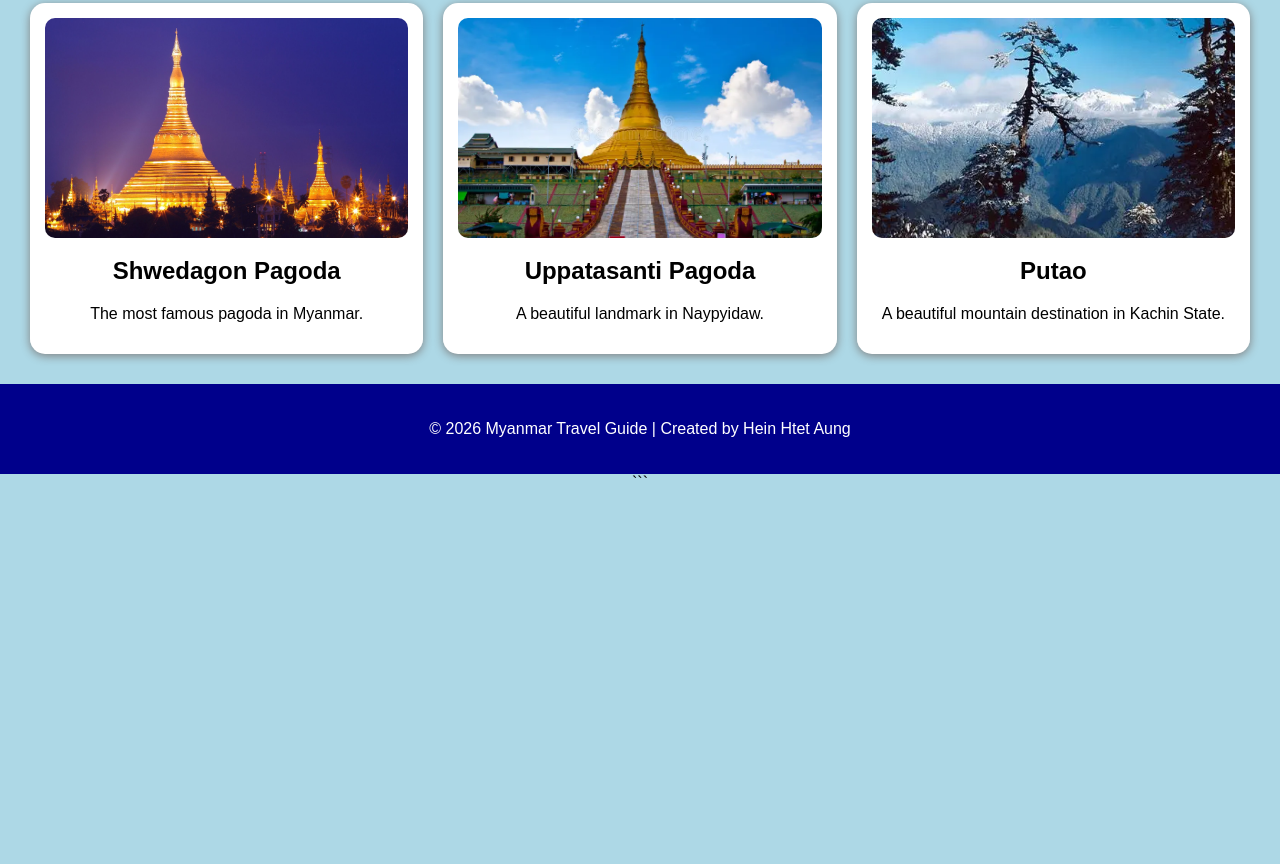
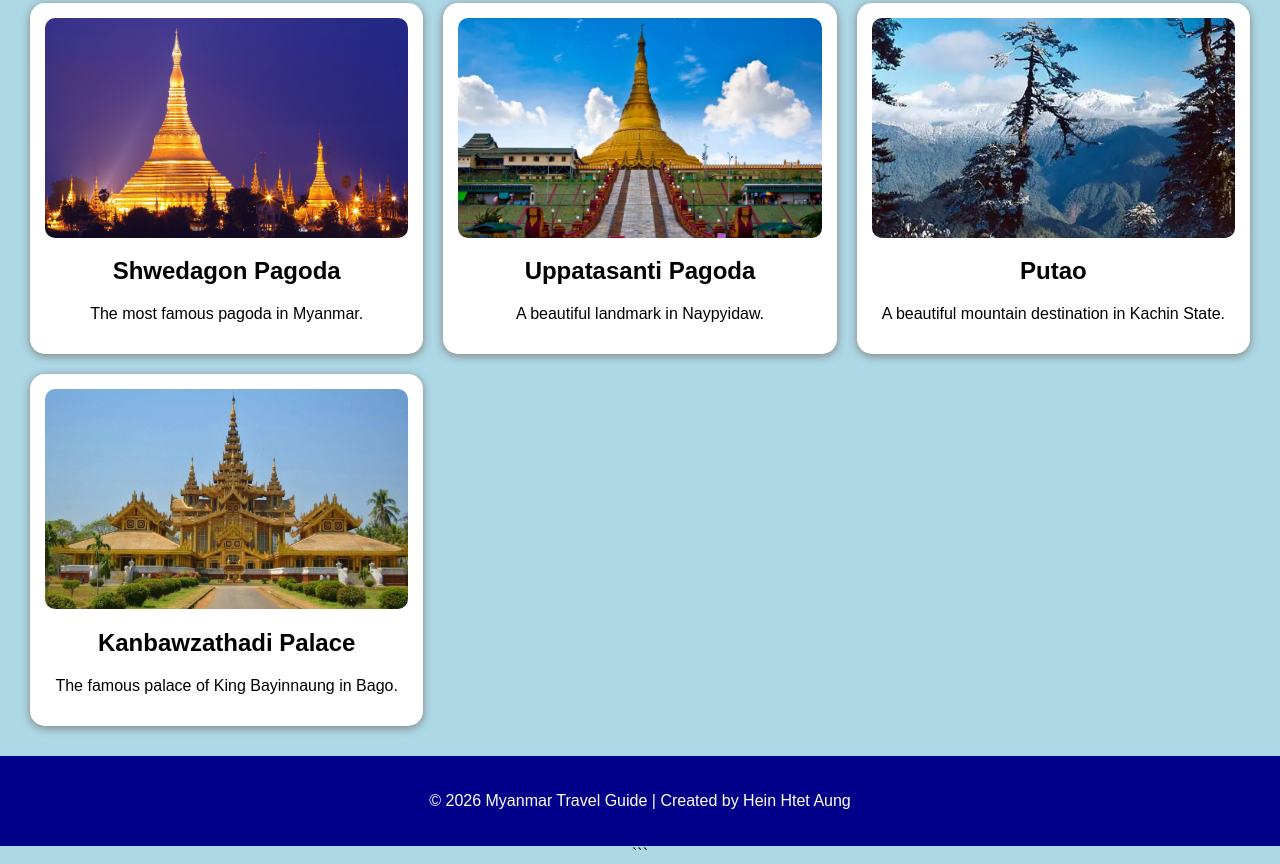
Before and after one commit to koheinhtet001/myanmar-travel-guide, a plain HTML site: page index.html in a window 1280 px wide. Shown: the part 674-1538 px from the top of the page. Before the commit the page ends 1166 px from the top, so only its background shows below. Drawn offline with Linux system fonts and the light colour scheme.

Commit message:
Update index.html

```diff
--- a/index.html
+++ b/index.html
@@ -170,7 +170,14 @@
         <h2>Putao</h2>
         <p>A beautiful mountain destination in Kachin State.</p>
     </div>
+<div class="card">
+    <a href="kanbawzathadi.html">
+        <img src="Kanbawzathadi.jpg" alt="Kanbawzathadi Palace">
+    </a>
 
+    <h2>Kanbawzathadi Palace</h2>
+    <p>The famous palace of King Bayinnaung in Bago.</p>
+</div>
 </div>
 
 <footer>
```
